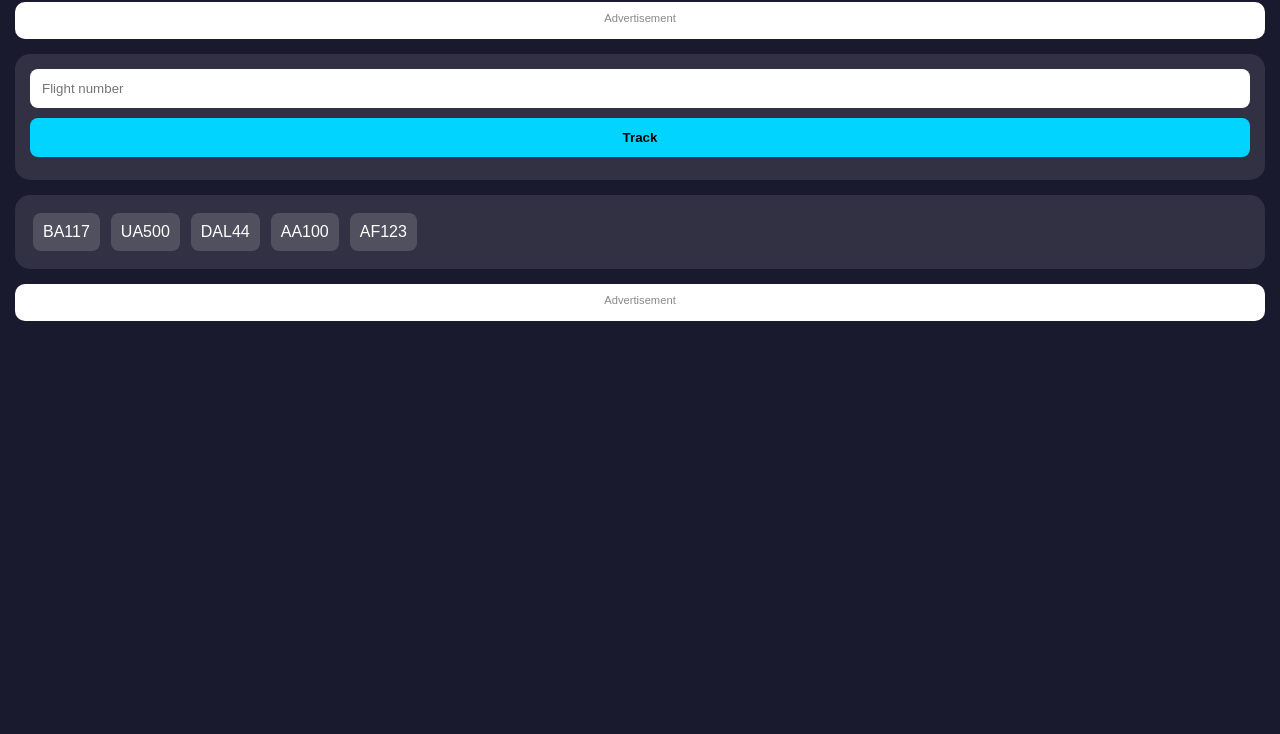
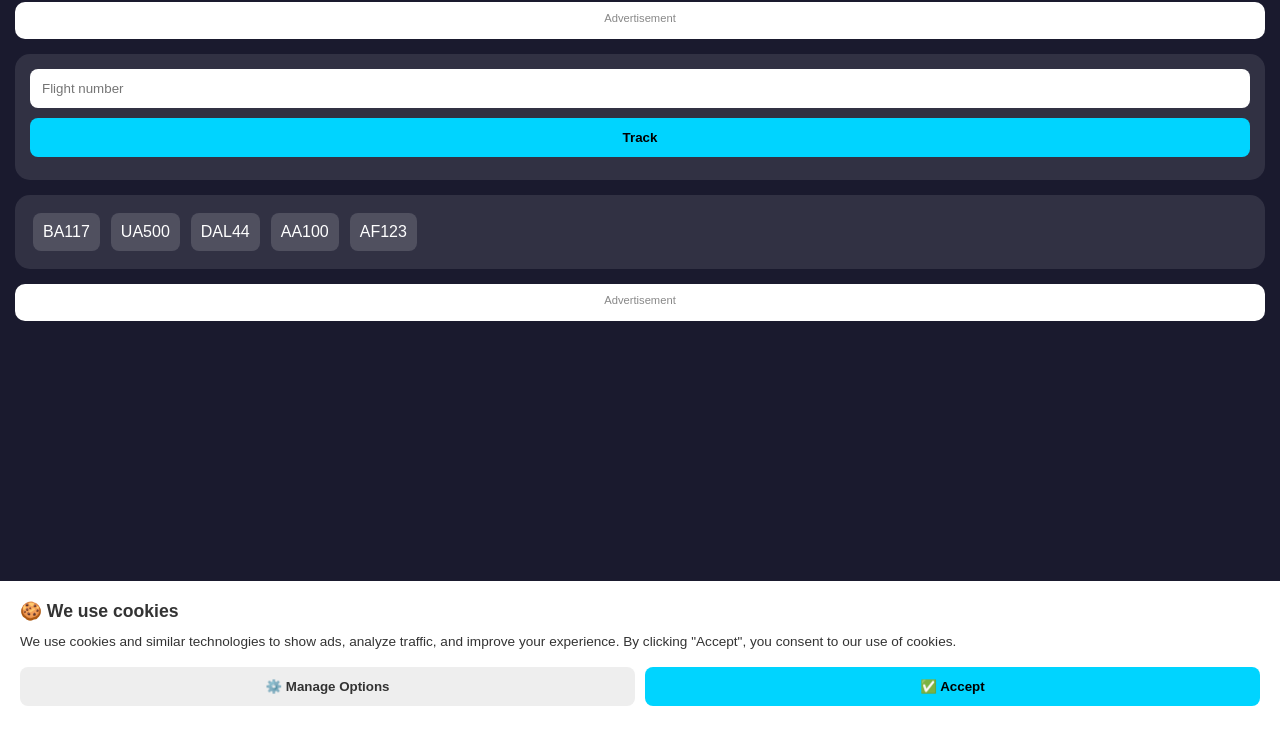
Before and after one commit to Beagurelea/beagurelea.github.io, a plain HTML site: page index.html in a window 1280 px wide. Shown: the part 66-800 px from the top of the page. Drawn offline with Linux system fonts and the light colour scheme.

Commit message:
Implement cookie consent banner and functions
Added a cookie consent banner with management options.

```diff
--- a/index.html
+++ b/index.html
@@ -5,7 +5,6 @@
 <meta name="viewport" content="width=device-width, initial-scale=1.0">
 <title>Flight Tracker</title>
 
-<!-- ADSENSE SCRIPT - ADD THIS -->
 <script async src="https://pagead2.googlesyndication.com/pagead/js/adsbygoogle.js?client=ca-pub-2624282669573972" crossorigin="anonymous"></script>
 
 <style>
@@ -25,13 +24,37 @@ button{width:100%;padding:12px;background:#00d4ff;border:none;border-radius:8px;
 .code{font-size:1.5rem;font-weight:bold}
 .status{background:#d4edda;padding:5px 12px;border-radius:15px;font-weight:bold}
 .book-btn{display:block;padding:12px;margin-top:10px;background:linear-gradient(90deg,#0776bc,#00d687);color:white;text-align:center;border-radius:8px;text-decoration:none;font-weight:bold}
-
-/* AD STYLES */
 .ad-container{background:white;padding:10px;margin-bottom:15px;border-radius:10px;text-align:center}
 .ad-label{font-size:0.7rem;color:#888;margin-bottom:5px}
+
+/* CONSENT BANNER */
+#consent-banner{
+position:fixed;bottom:0;left:0;right:0;background:#fff;color:#333;
+padding:20px;box-shadow:0 -2px10px rgba(0,0,0,0.3);z-index:9999;
+display:none;font-family:sans-serif;
+}
+.consent-title{font-weight:bold;margin-bottom:10px;font-size:1.1rem}
+.consent-text{font-size:0.85rem;margin-bottom:15px;line-height:1.5}
+.consent-buttons{display:flex;gap:10px}
+.consent-btn{padding:12px 20px;border:none;border-radius:8px;font-weight:bold;flex:1;cursor:pointer}
+.consent-accept{background:#00d4ff;color:#000}
+.consent-manage{background:#eee;color:#333}
 </style>
 </head>
 <body>
+
+<!-- CONSENT BANNER -->
+<div id="consent-banner">
+<div class="consent-title">🍪 We use cookies</div>
+<div class="consent-text">
+We use cookies and similar technologies to show ads, analyze traffic, and improve your experience.
+By clicking "Accept", you consent to our use of cookies.
+</div>
+<div class="consent-buttons">
+<button class="consent-btn consent-manage" onclick="manageConsent()">⚙️ Manage Options</button>
+<button class="consent-btn consent-accept" onclick="acceptConsent()">✅ Accept</button>
+</div>
+</div>
 
 <h1>✈️ Flight Tracker</h1>
 
@@ -70,7 +93,6 @@ button{width:100%;padding:12px;background:#00d4ff;border:none;border-radius:8px;
 <div class="airport"><div class="code" id="toCode"></div><div id="toCity"></div></div>
 </div>
 <span class="status" id="status"></span>
-
 <a href="#" id="bookLink" class="book-btn" target="_blank">🔍 Book Similar Flights</a>
 </div>
 
@@ -114,7 +136,31 @@ alert('Try BA117, UA500, DAL44, AA100, AF123');
 }
 }
 
-// LOAD ADS
+// CONSENT FUNCTIONS
+function checkConsent(){
+const consent=localStorage.getItem('cookieConsent');
+if(!consent){
+document.getElementById('consent-banner').style.display='block';
+}
+}
+
+function acceptConsent(){
+localStorage.setItem('cookieConsent','accepted');
+document.getElementById('consent-banner').style.display='none';
+// Reload to show ads
+(adsbygoogle = window.adsbygoogle || []).push({});
+}
+
+function manageConsent(){
+alert('Manage your cookie preferences here. For now, we use essential cookies for ads.');
+localStorage.setItem('cookieConsent','managed');
+document.getElementById('consent-banner').style.display='none';
+}
+
+// Check consent on load
+checkConsent();
+
+// Load ads
 (adsbygoogle = window.adsbygoogle || []).push({});
 </script>
 </body>
```
